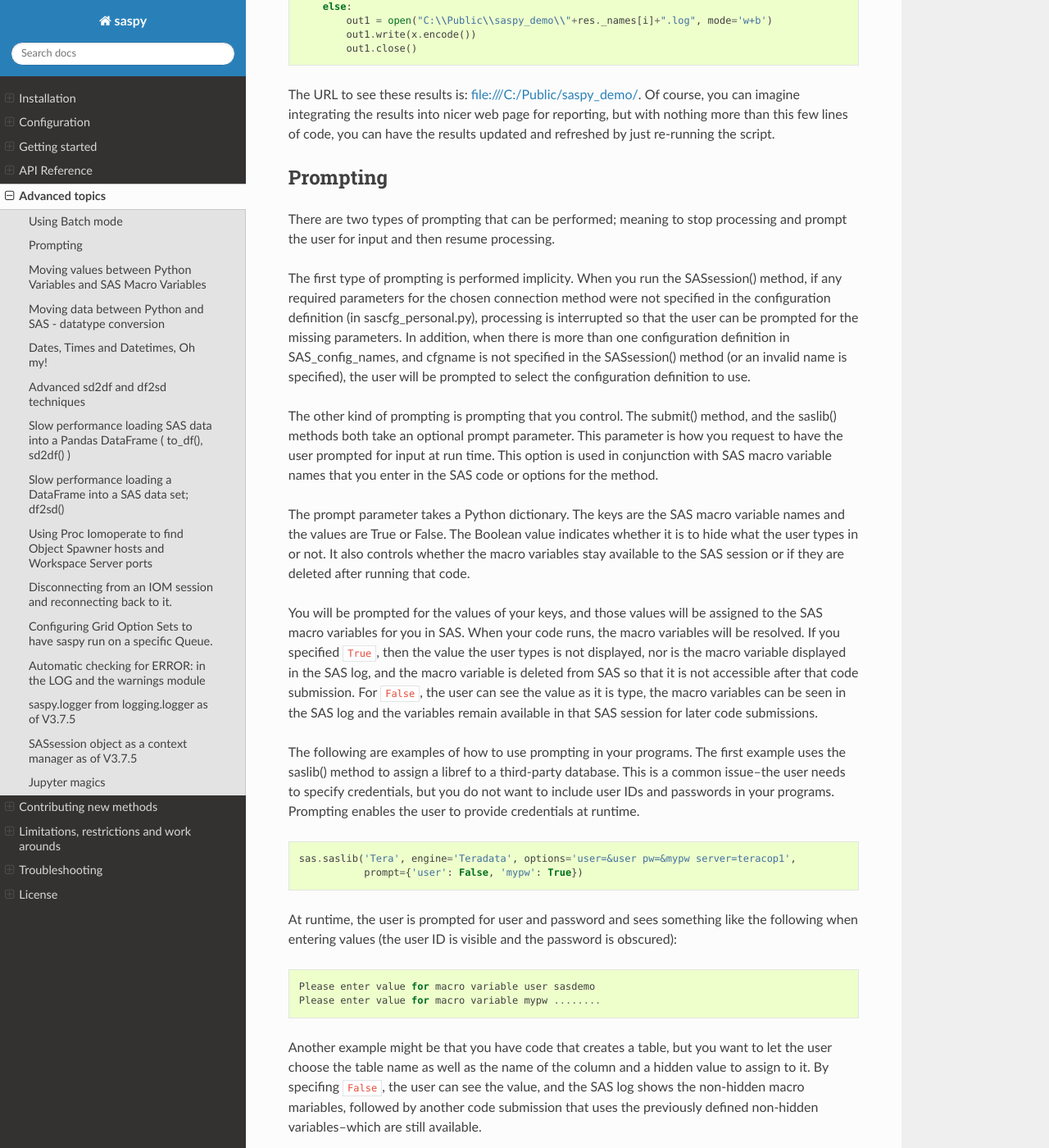
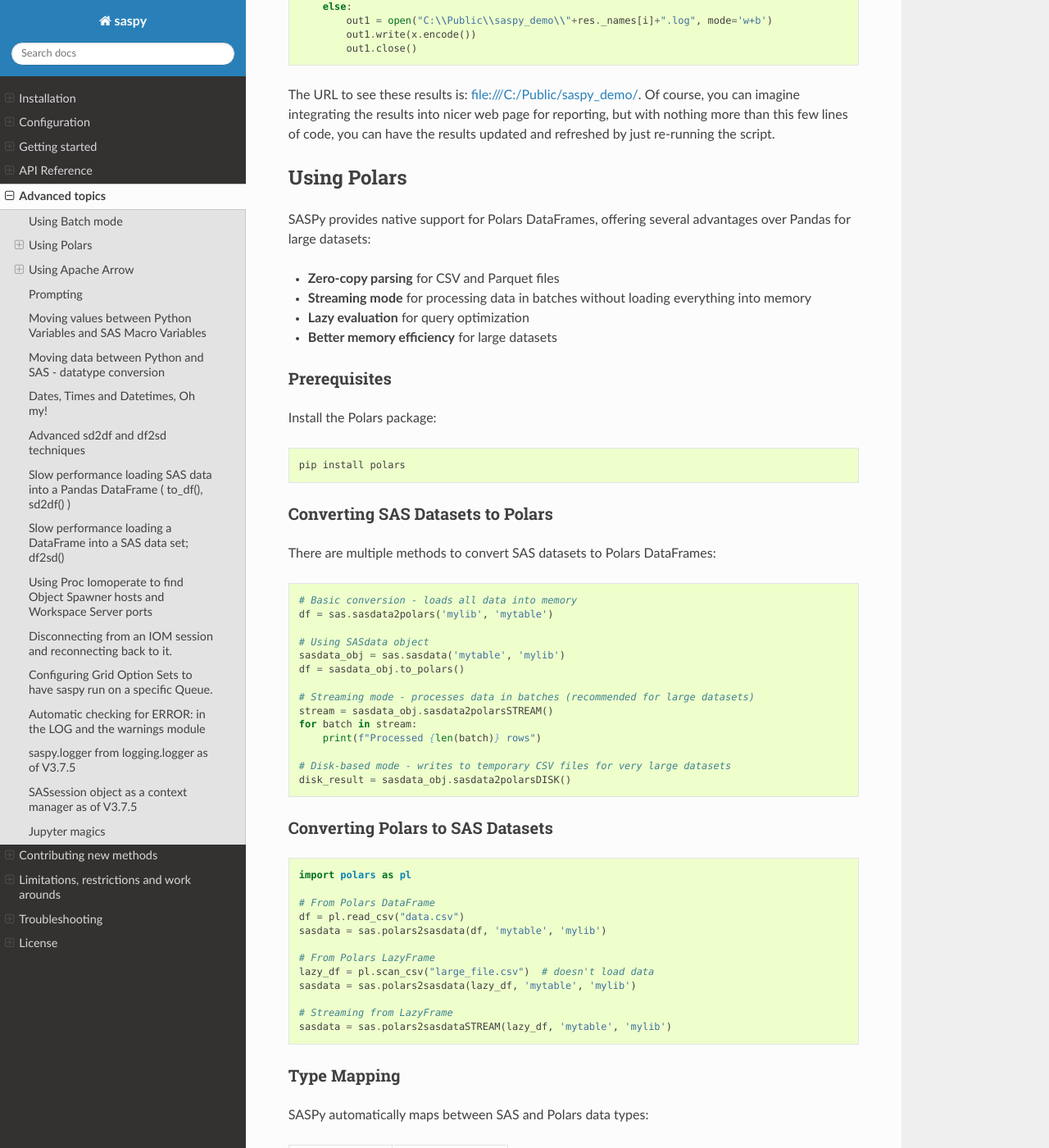
Before and after one commit to sassoftware/saspy, a Sphinx documentation site: the page built from saspy/doc/source/advanced-topics.rst, in a window 1280 px wide and 1400 px high, scrolled down 915 px. Shown: the whole window at 82% size. Built offline with Sphinx 7.4.7 and the Read the Docs theme 3.1.0, drawn with Linux system fonts in a browser that asks for light colours; some of the changed text lies outside the part shown.

Commit message:
docs: Add Polars and Apache Arrow documentation
- Add 'Optional Dependencies' section to install.rst (pyarrow, polars)
- Add Polars DataFrame section to getting-started.rst with streaming examples
- Add 'Using Polars' and 'Using Apache Arrow' sections to advanced-topics.rst
- Add DataFrame library options overview to index.rst
- Add Polars feature entry to CHANGELOG.md (v5.105.0)

This addresses the documentation gap between code and docs for the
Polars integration (20+ code nodes) and Arrow features (32 nodes).

```diff
--- a/saspy/doc/source/advanced-topics.rst
+++ b/saspy/doc/source/advanced-topics.rst
@@ -61,6 +61,159 @@
 imagine integrating the results into nicer web page for reporting, but with nothing more
 than this few lines of code, you can have the results updated and refreshed by just
 re-running the script.
+
+
+Using Polars
+============
+
+SASPy provides native support for Polars DataFrames, offering several advantages over
+Pandas for large datasets:
+
+- **Zero-copy parsing** for CSV and Parquet files
+- **Streaming mode** for processing data in batches without loading everything into memory
+- **Lazy evaluation** for query optimization
+- **Better memory efficiency** for large datasets
+
+Prerequisites
+-------------
+
+Install the Polars package:
+
+.. code-block:: bash
+
+    pip install polars
+
+Converting SAS Datasets to Polars
+---------------------------------
+
+There are multiple methods to convert SAS datasets to Polars DataFrames:
+
+.. code-block:: ipython3
+
+    # Basic conversion - loads all data into memory
+    df = sas.sasdata2polars('mylib', 'mytable')
+
+    # Using SASdata object
+    sasdata_obj = sas.sasdata('mytable', 'mylib')
+    df = sasdata_obj.to_polars()
+
+    # Streaming mode - processes data in batches (recommended for large datasets)
+    stream = sasdata_obj.sasdata2polarsSTREAM()
+    for batch in stream:
+        print(f"Processed {len(batch)} rows")
+
+    # Disk-based mode - writes to temporary CSV files for very large datasets
+    disk_result = sasdata_obj.sasdata2polarsDISK()
+
+Converting Polars to SAS Datasets
+---------------------------------
+
+.. code-block:: ipython3
+
+    import polars as pl
+
+    # From Polars DataFrame
+    df = pl.read_csv("data.csv")
+    sasdata = sas.polars2sasdata(df, 'mytable', 'mylib')
+
+    # From Polars LazyFrame
+    lazy_df = pl.scan_csv("large_file.csv")  # doesn't load data
+    sasdata = sas.polars2sasdata(lazy_df, 'mytable', 'mylib')
+
+    # Streaming from LazyFrame
+    sasdata = sas.polars2sasdataSTREAM(lazy_df, 'mytable', 'mylib')
+
+Type Mapping
+------------
+
+SASPy automatically maps between SAS and Polars data types:
+
+================== ==================
+SAS Data Type       Polars Data Type
+================== ==================
+CHAR               String
+VARCHAR            String
+NUMERIC            Int64/Float64
+DATE               Date
+DATETIME           Datetime
+BINARY             String (base64)
+================== ==================
+
+Performance Tips
+----------------
+
+1. **Use streaming for large datasets** - ``sasdata2polarsSTREAM()`` and ``polars2sasdataSTREAM()``
+   process data in chunks without loading everything into memory.
+
+2. **Use lazy evaluation** - Use ``pl.scan_csv()`` and ``pl.scan_parquet()`` instead of
+   ``pl.read_csv()`` and ``pl.read_parquet()`` for better performance with large files.
+
+3. **Batch processing** - Process data in batches using the streaming methods when
+   dealing with datasets larger than available memory.
+
+4. **Parquet format** - Use Parquet for intermediate storage as it's more efficient
+   than CSV for data exchange.
+
+
+Using Apache Arrow
+==================
+
+SASPy supports Apache Arrow as an intermediate format for efficient data exchange.
+
+Prerequisites
+-------------
+
+.. code-block:: bash
+
+    pip install pyarrow
+
+Converting SAS Datasets to Arrow
+--------------------------------
+
+.. code-block:: ipython3
+
+    # Get Arrow Table from SAS dataset
+    arrow_table = sasdata_obj.to_arrow()
+
+    # Get schema information
+    schema = sasdata_obj.schema(results='arrow')
+
+    # Convert to Parquet file
+    sasdata_obj.to_parquet('output.parquet', use_arrow=True)
+
+Converting Arrow to SAS
+-----------------------
+
+.. code-block:: ipython3
+
+    import pyarrow as pa
+
+    # From Arrow Table
+    table = pa Table.from_pandas(df)
+    sasdata = sas.arrow2sd(table, 'mytable', 'mylib')
+
+    # From Parquet file
+    sasdata = sas.parquet2sasdata('input.parquet', 'mytable', 'mylib')
+
+Arrow Schema Methods
+--------------------
+
+.. code-block:: ipython3
+
+    # Get comprehensive schema information
+    schema_dict = sasdata_obj.schema()
+
+    # Returns dictionary with:
+    # - name: table name
+    # - libref: library name
+    # - engine: SAS engine used
+    # - columns: list of column definitions
+    #   - name: column name
+    #   - type: SAS data type
+    #   - length: column length
+    #   - format: SAS format
+    #   - label: column label
+    #   - is_null: whether nullable
 
 
 Prompting
--- a/saspy/doc/source/index.rst
+++ b/saspy/doc/source/index.rst
@@ -35,6 +35,12 @@
 Additional functionality such as machine learning, econometrics, and quality
 control are organized in Python classes.
 
+SASPy also supports alternative DataFrame libraries:
+
+- **Pandas** - Default DataFrame support (included in dependencies)
+- **Polars** - High-performance DataFrame with streaming support (optional)
+- **Apache Arrow** - Efficient columnar format for data exchange (optional)
+
 See :doc:`getting-started` for programming examples.
 
 
```
Also changed, not shown: CHANGELOG.md (+9 -0 lines), saspy/doc/source/getting-started.rst (+33 -0 lines), saspy/doc/source/install.rst (+11 -0 lines).
